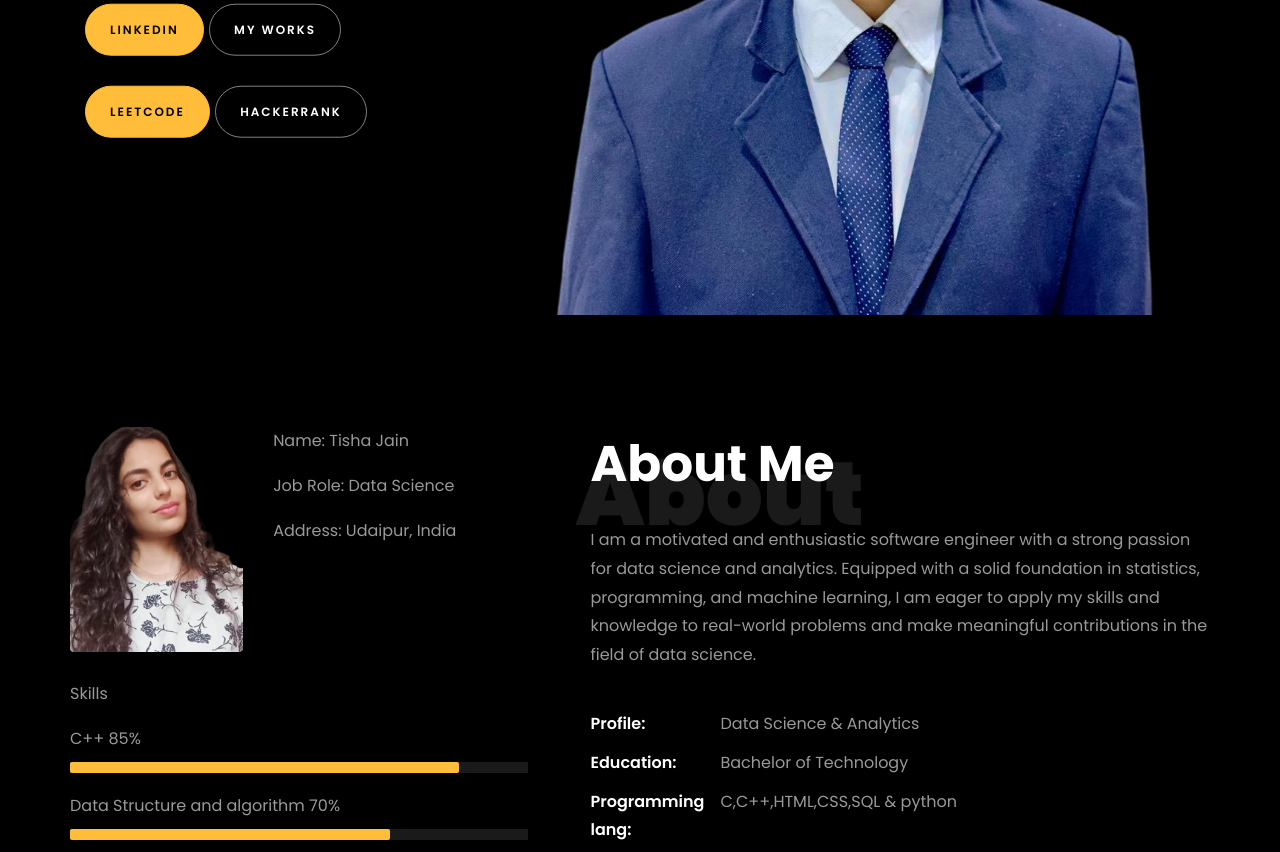
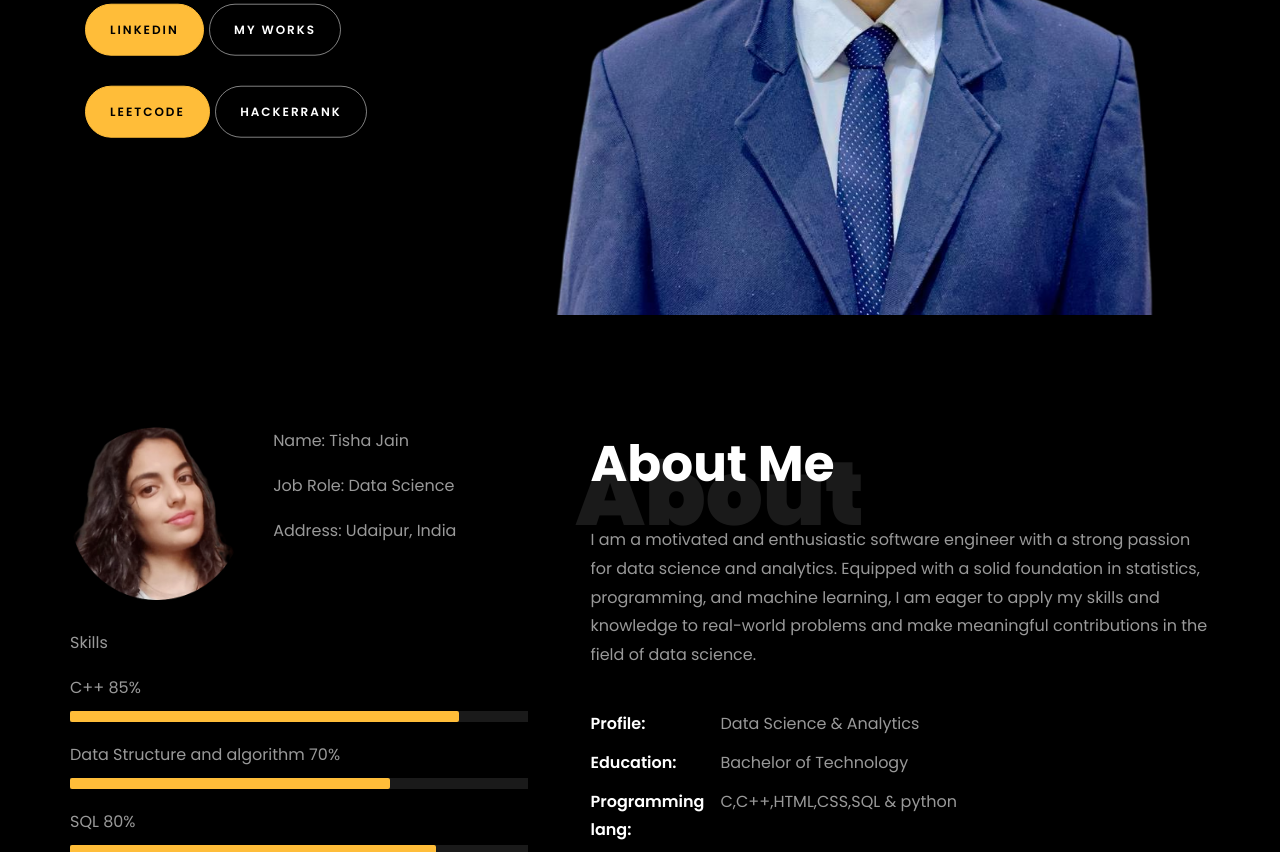
Before and after one commit to Tisha-byte/Tisha-byte.github.io, a plain HTML site: page index.html in a window 1280 px wide. Shown: the part 435-1287 px from the top of the page. Drawn offline with Linux system fonts and the light colour scheme; files whose address does not match are found by name.

Commit message:
i change about me picture

```diff
--- a/index.html
+++ b/index.html
@@ -218,7 +218,7 @@
 								<div class="row">
 									<div class="col-sm-6 col-md-5">
 									  <div class="about-img">
-										<img src="images/about-me.png" class="img-fluid rounded b-shadow-a" alt="">
+										<img src="images/tinywow_about-me_53519074.png" class="img-fluid rounded b-shadow-a" alt="">
 									  </div>
 									</div>
 									<!-- Details next to profile image -->
```
Also changed, not shown: images/tinywow_about-me_53519074.png (added).
